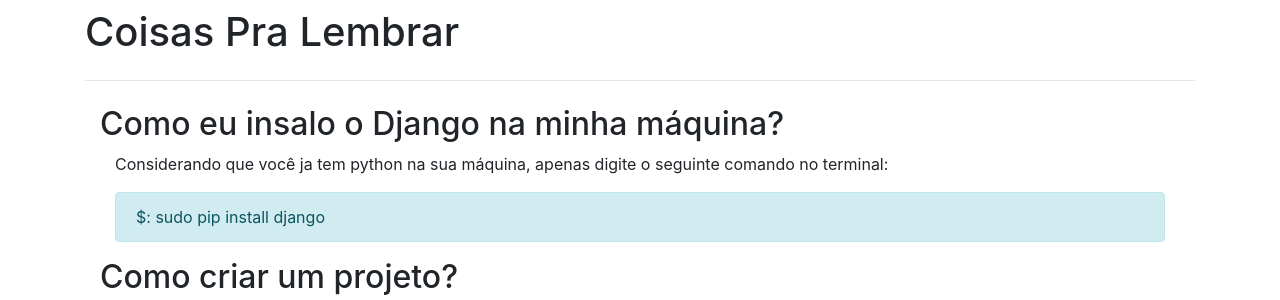
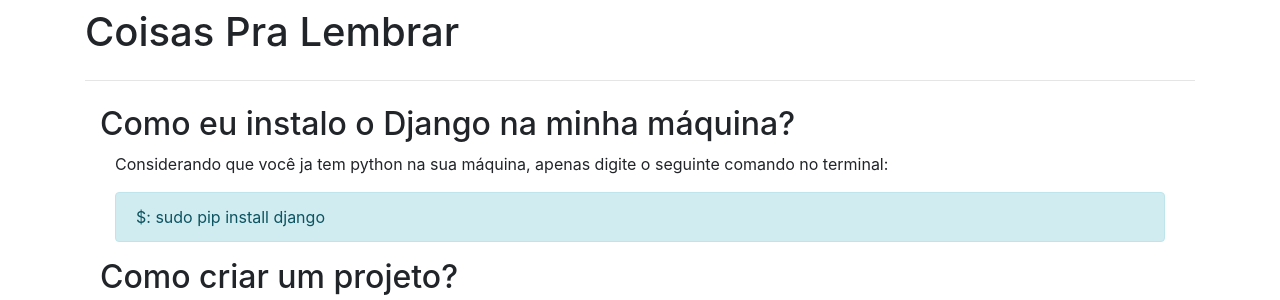
Before and after one commit to augusto-moraes/aulaDjango, a Django app: page /aula in a window 1280 px wide. Shown: the part 450-750 px from the top of the page. Run offline with Django 3.2, Linux system fonts and the light colour scheme; some libraries are stand-ins or nearby versions; some web fonts are replaced.

Commit message:
Update aula.html

```diff
--- a/home/templates/home/aula.html
+++ b/home/templates/home/aula.html
@@ -21,7 +21,7 @@
     <h1>Coisas Pra Lembrar</h1>
     <hr class="my-4">
       <div class="container">
-        <h2>Como eu insalo o Django na minha máquina?</h2>
+        <h2>Como eu instalo o Django na minha máquina?</h2>
         <div class="container">
         <p>Considerando que você ja tem python na sua máquina, apenas digite o seguinte comando no terminal:</p>
         <div class="alert alert-info" role="alert">
```
